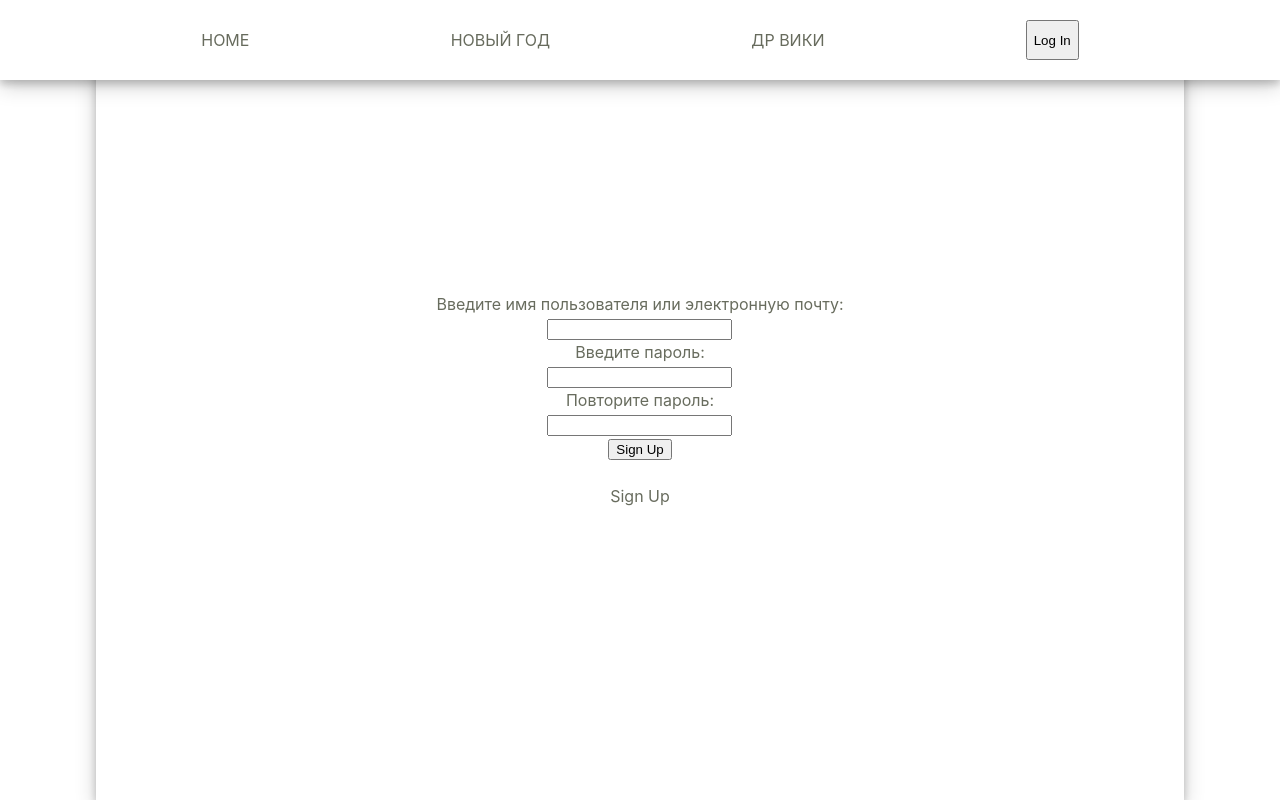
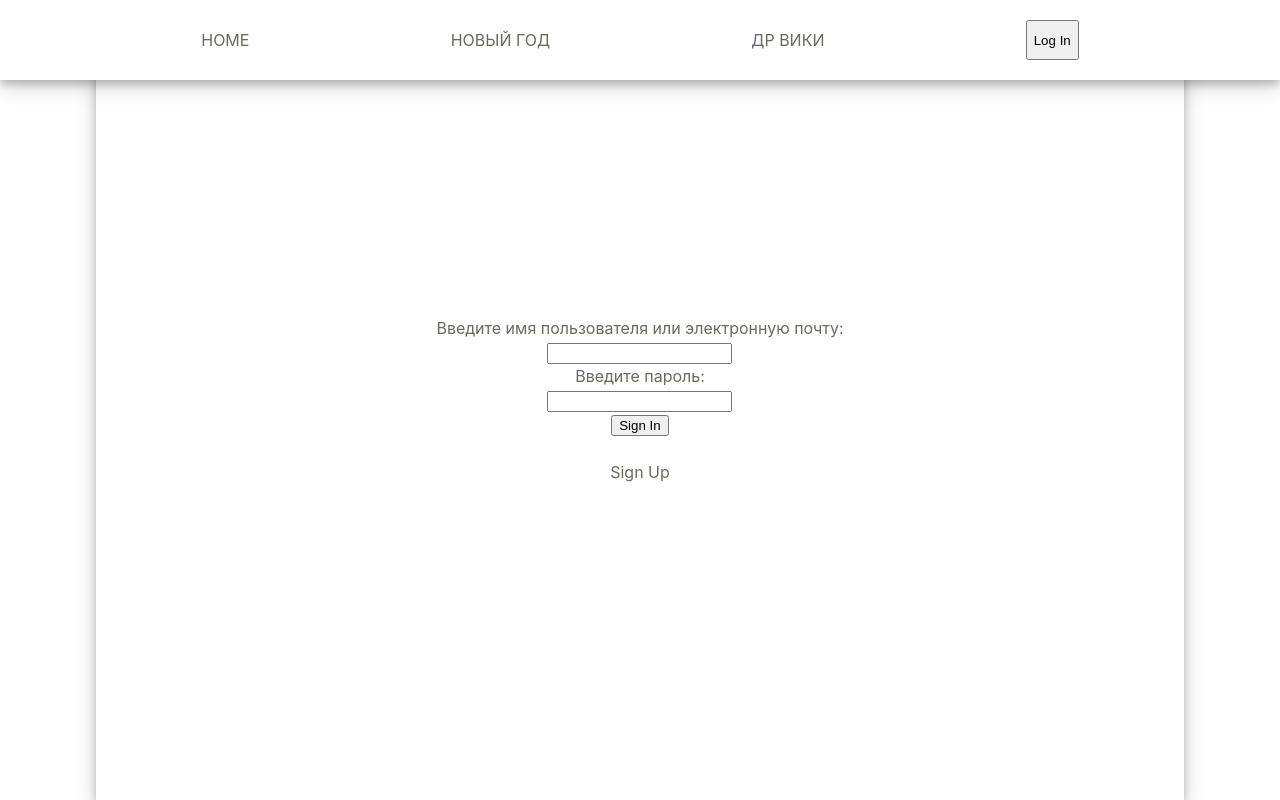
Before and after one commit to ahmadeev/web-4-frontend, a React (Vite) app: page /#/ny in a window 1280 px wide. Both pictures are taken after a click on the button "Log In". Built offline with nearby package versions, Linux system fonts and the light colour scheme.

Commit message:
Fix auth

```diff
--- a/src/App.jsx
+++ b/src/App.jsx
@@ -18,7 +18,7 @@ function App() {
               <HashRouter>
                   <Routes>
                       <Route path="/" element={<Home pageTitle="Домашняя" />} />
-                      <Route path="/auth" element={<Auth pageTitle="Войти" isSignedUp={false} />} />
+                      <Route path="/auth" element={<Auth pageTitle="Войти" isSignedUp={true} />} />
                       <Route path="/ny" element={<CountDownToNewYear pageTitle="Счётчик дней до Нового года" />} />
                       <Route path="/vbd" element={
                           <ProtectedRoute isAuthenticated={isAuthenticated} >
--- a/src/components/SignInForm.jsx
+++ b/src/components/SignInForm.jsx
@@ -18,12 +18,12 @@ function SignInForm({ from, isSignedUp, setIsSignedUp }) {
                 </label><br/>
                 <button onClick={() => {
                     event.preventDefault();
-                    let isSignedIn = signIn(
+                    let positiveOutcome = signIn(
                         document.getElementById("login-input").value,
                         document.getElementById("password-input").value
                     );
 
-                    if (isSignedIn) {
+                    if (positiveOutcome) {
                         console.log("адрес перед navigate", from)
                         navigate(from, {replace: true});
                     }
@@ -34,7 +34,7 @@ function SignInForm({ from, isSignedUp, setIsSignedUp }) {
             <br/>
             <a onClick={() => {
                 setIsSignedUp(!isSignedUp);
-            }}>{isSignedUp ? "Sign In" : "Sign Up"}</a>
+            }}>{isSignedUp ? "Sign Up" : "Sign In"}</a>
         </div>
     )
 }
--- a/src/components/SignUpForm.jsx
+++ b/src/components/SignUpForm.jsx
@@ -67,12 +67,12 @@ function SignUpForm({ from, isSignedUp, setIsSignedUp }) {
                     }
                     setIsCorrect(true)
 
-                    let isSignedUp = signUp(
+                    let positiveOutcome = signUp(
                         document.getElementById("login-input").value,
                         document.getElementById("password-input-1").value
                     );
 
-                    if (isSignedUp) {
+                    if (positiveOutcome) {
                         console.log("адрес перед navigate", from)
                         navigate(from, {replace: true});
                     }
@@ -82,7 +82,7 @@ function SignUpForm({ from, isSignedUp, setIsSignedUp }) {
             <br/>
             <a onClick={() => {
                 setIsSignedUp(!isSignedUp);
-            }}>{isSignedUp ? "Sign In" : "Sign Up"}</a>
+            }}>{isSignedUp ? "Sign Up" : "Sign In"}</a>
         </div>
     )
 }
--- a/src/pages/Auth.jsx
+++ b/src/pages/Auth.jsx
@@ -19,9 +19,11 @@ function Auth({ pageTitle, isSignedUp }) {
     return (
         <div className={styles.wrapper}>
             <Navbar/>
-            {isSignedUpHook ?
+            {
+                isSignedUpHook ?
                 (<SignInForm from={from} isSignedUp={isSignedUpHook} setIsSignedUp={setIsSignedUpHook} />) :
-                (<SignUpForm from={from} isSignedUp={isSignedUpHook} setIsSignedUp={setIsSignedUpHook} />)}
+                (<SignUpForm from={from} isSignedUp={isSignedUpHook} setIsSignedUp={setIsSignedUpHook} />)
+            }
         </div>
     )
 }
--- a/src/utils/crud.js
+++ b/src/utils/crud.js
@@ -2,7 +2,7 @@ export function crudCreate(url, object) {
     fetch(`${url}`, {
         method: 'POST',
         headers: {
-            'Authorization': `Bearer ${localStorage.getItem('sessionToken')}`,
+            'Authorization': `Bearer ${sessionStorage.getItem('sessionToken')}`,
             'Content-Type': 'application/json',
         },
         body: JSON.stringify(object),
@@ -16,7 +16,7 @@ export function crudRead(url, id) {
     fetch(`${url}/${id}`, {
         method: 'GET',
         headers: {
-            'Authorization': `Bearer ${localStorage.getItem('sessionToken')}`,
+            'Authorization': `Bearer ${sessionStorage.getItem('sessionToken')}`,
         },
     })
         .then(response => response.json())
@@ -29,7 +29,7 @@ export function crudUpdate(url, id) {
         method: 'PUT',
         headers: {
             'Content-Type': 'application/json',
-            'Authorization': `Bearer ${localStorage.getItem('sessionToken')}`,
+            'Authorization': `Bearer ${sessionStorage.getItem('sessionToken')}`,
         },
         body: JSON.stringify({
             name: 'Updated Item',
@@ -45,7 +45,7 @@ export function crudDelete(url, id) {
     fetch(`${url}/${id}`, {
         method: 'DELETE',
         headers: {
-            'Authorization': `Bearer ${localStorage.getItem('sessionToken')}`,
+            'Authorization': `Bearer ${sessionStorage.getItem('sessionToken')}`,
         },
     })
         .then(response => {
```
